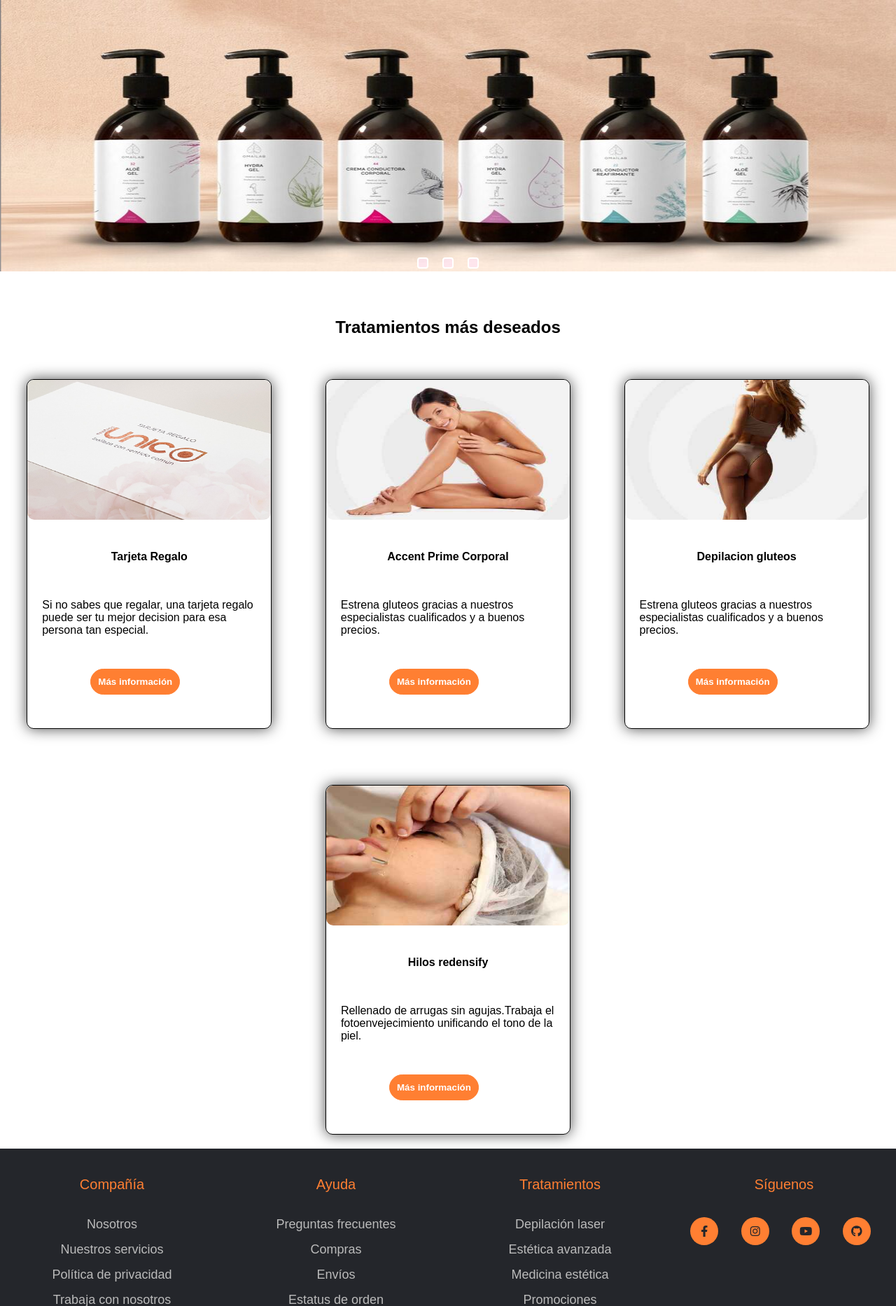
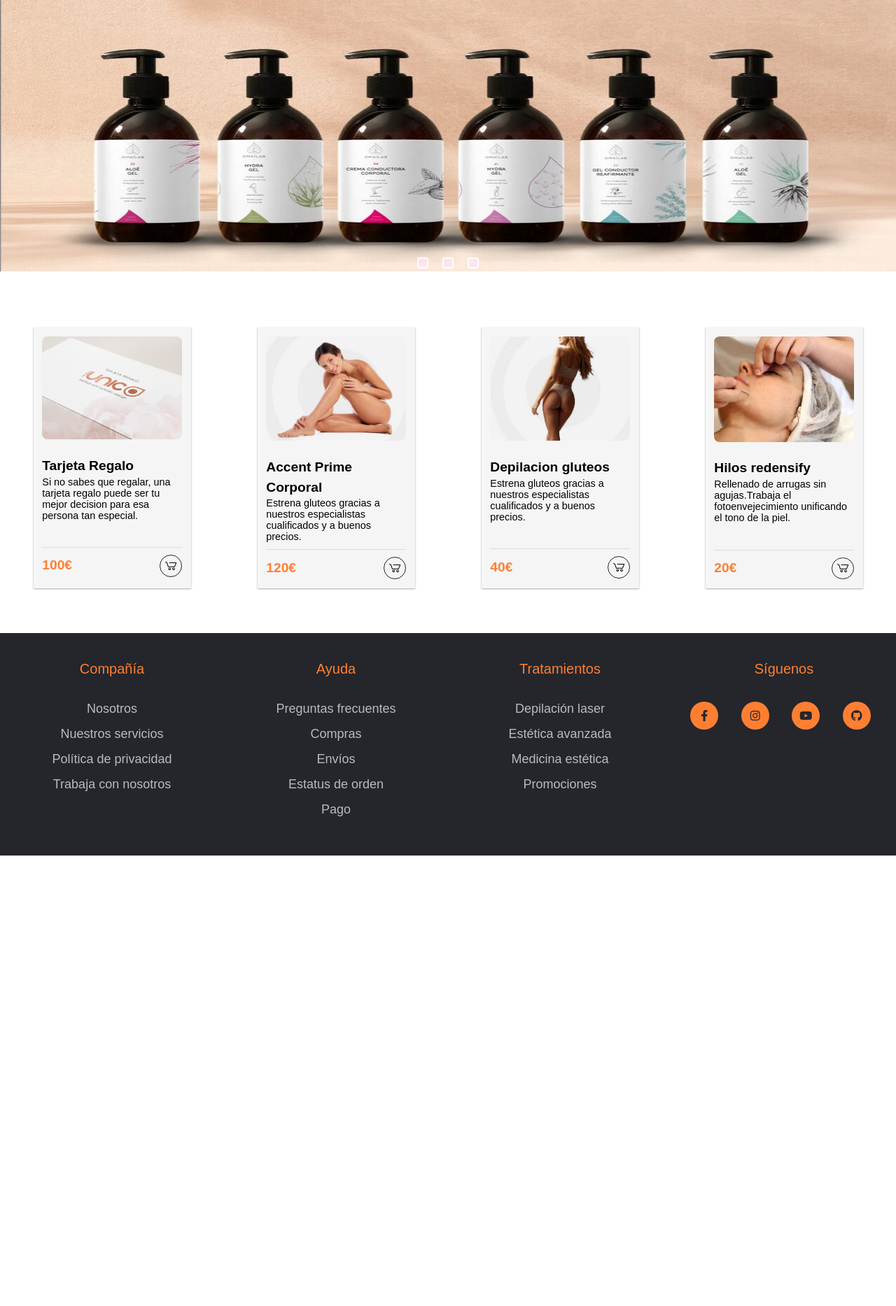
Before and after one commit to Fsolanaa/Vaguada2.0, a PHP site: page / in a window 1280 px wide. Shown: the part 161-2028 px from the top of the page at 70% size. After the commit the page ends 1384 px from the top, so only its background shows below. Run offline with PHP 8.4, Linux system fonts and the light colour scheme.

Commit message:
Nuevos product-cards (Index)

```diff
--- a/Centros_Unico/Productos.php
+++ b/Centros_Unico/Productos.php
@@ -11,7 +11,8 @@
     <link rel="stylesheet" href="styles/comun.css?v=<?php echo time(); ?>">
     <link rel="stylesheet" href="styles/productos.css?v=<?php echo time(); ?>">
     <link rel="stylesheet" href="styles/formInicio.css?v=<?php echo time(); ?>">
-    <link rel="stylesheet" href="styles/formRegistro.css?v=<?php echo time(); ?>">
+    <link rel="stylesheet" href="styles/productCards.css?v=<?php echo time(); ?>">
+
     <script>
         const arrayCatalogos = "<?php echo $arrayCatalogos ?>";
     </script>
--- a/Centros_Unico/index.php
+++ b/Centros_Unico/index.php
@@ -11,6 +11,8 @@
     <link rel="stylesheet" href="styles/index.css?v=<?php echo time(); ?>">
     <link rel="stylesheet" href="styles/formInicio.css?v=<?php echo time(); ?>">
     <link rel="stylesheet" href="styles/formRegistro.css?v=<?php echo time(); ?>">
+    <link rel="stylesheet" href="styles/productCards.css?v=<?php echo time(); ?>">
+
     <script src="js/contacto.js" defer></script>
     <script src="js/formularios.js" defer></script>
     <script src="js/logicaForms.js" defer></script>
@@ -61,62 +63,60 @@
             </div>
             <!-- Aqui acaba el slider -->
 
-
-            <h2>Tratamientos más deseados</h2>
-
             <section class="deseados">
 
-                <div class="marco">
 
-                    <img class="fotp" src="img/producto1Depi.png" alt="Tarjeta regalo">
+            <?php
+            $data = [
+                'img' => 'img/producto1Depi.png',
+                'titulo' => 'Tarjeta Regalo',
+                'texto' => 'Si no sabes que regalar, una tarjeta regalo puede ser tu mejor decision para esa
+                        persona tan especial.',
+                'coste' => '100€'
+            ];
+            include './include/cardProducto.php';
+            ?>
 
-                    <h4><strong>Tarjeta Regalo</strong></h4>
 
-                    <p class="parrafo">Si no sabes que regalar, una tarjeta regalo puede ser tu mejor decision para esa
-                        persona tan especial.</p>
+            <?php
+            $data = [
+                'img' => 'img/producto2ESTÉTICA.jpg',
+                'titulo' => 'Accent Prime Corporal',
+                'texto' => 'Estrena gluteos gracias a nuestros especialistas cualificados y a buenos precios.',
+                'coste' => '120€'
+            ];
+            include './include/cardProducto.php';
+            ?>
 
-                    <button class="boton"><strong>Más información</strong></button>
 
-                </div>
+            <?php
+            $data = [
+                'img' => 'img/producto1MEDI.jpg',
+                'titulo' => 'Depilacion gluteos',
+                'texto' => 'Estrena gluteos gracias a nuestros especialistas cualificados y a buenos precios.',
+                'coste' => '40€'
+            ];
+            include './include/cardProducto.php';
+            ?>
 
-                <div class="marco">
 
-                    <img class="fotp" src="img/producto2ESTÉTICA.jpg" alt="Depilacion gluteos">
+            <?php
+            $data = [
+                'img' => 'img/PRODUCTO4ESTETICA.jpg',
+                'titulo' => 'Hilos redensify',
+                'texto' => 'Rellenado de arrugas sin agujas.Trabaja el fotoenvejecimiento unificando el tono de
+                        la piel.',
+                'coste' => '20€'
+            ];
+            include './include/cardProducto.php';
+            ?>
 
-                    <h4><strong>Accent Prime Corporal</strong></h4>
 
-                    <p class="parrafo">Estrena gluteos gracias a nuestros especialistas cualificados y a buenos precios.
-                    </p>
 
-                    <button class="boton"><strong><strong>Más información</strong></strong></button>
 
-                </div>
 
-                <div class="marco">
 
-                    <img class="fotp" src="img/producto1MEDI.jpg" alt="Depilacion gluteos">
 
-                    <h4><strong>Depilacion gluteos</strong></h4>
-
-                    <p class="parrafo">Estrena gluteos gracias a nuestros especialistas cualificados y a buenos precios.
-                    </p>
-
-                    <button class="boton"><strong>Más información</strong></button>
-
-                </div>
-
-                <div class="marco">
-
-                    <img class="fotp" src="img/PRODUCTO4ESTETICA.jpg" alt="Depilacion gluteos">
-
-                    <h4><strong>Hilos redensify</strong></h4>
-
-                    <p class="parrafo">Rellenado de arrugas sin agujas.Trabaja el fotoenvejecimiento unificando el tono de
-                        la piel.</p>
-
-                    <button class="boton"><strong>Más información</strong></button>
-
-                </div>
 
             </section>
     </main>
--- a/Centros_Unico/styles/index.css
+++ b/Centros_Unico/styles/index.css
@@ -23,6 +23,7 @@
   animation-direction: alternate;
   animation-fill-mode: forwards; /*- ESTO LO QUE HACE ES QUE LA ANIMACIÓN COMIENZE POR EL PRINCIPIO -*/
   animation-iteration-count: infinite; /*- ESTO LO QUE HACE ES QUE NO TENGA FIN-*/
+
 }
 .item-slide {
   position: relative;
@@ -32,6 +33,7 @@
   flex-shrink: 0; /*- ESTO LO QUE HACE ES QUE ABARQUE TODO EL ESPACIO DE MANERA HORIZONTAL -*/
   flex-grow: 0;
   width: 100%;
+
 }
 .pagination {
   position: relative;
@@ -43,6 +45,7 @@
   align-items: center;
   justify-content: center;
   width: 100%;
+  margin-bottom: 5%;
 }
 .pagination-item {
   display: flex;
--- /dev/null
+++ b/Centros_Unico/styles/productCards.css
@@ -0,0 +1,91 @@
+/* From Uiverse.io by alexruix */
+.card {
+    width: 15%;
+    max-width: 300px;
+    min-width: 225px;
+    height: auto;
+    margin-bottom: 5%;
+    padding: .8em;
+    background: #f5f5f5;
+    position: relative;
+    overflow: visible;
+    box-shadow: 0 1px 3px rgba(0,0,0,0.12), 0 1px 2px rgba(0,0,0,0.24);
+  }
+
+   .card-img {
+    background-color: transparent;
+    height: auto;
+    width: 100%;
+    border-radius: .5rem;
+    transition: .3s ease;
+    overflow: hidden;
+  }
+
+
+   .card-info {
+    padding-top: 10%;
+    min-height: 150px;
+  }
+
+   svg {
+    width: 20px;
+    height: 20px;
+   }
+
+   .card-footer {
+    width: 100%;
+    display: flex;
+    justify-content: space-between;
+    align-items: center;
+    padding-top: 10px;
+    color:rgb(255, 127, 50) ;
+    border-top: 1px solid #ddd;
+   }
+
+   /*Text*/
+   .text-title {
+    font-weight: 900;
+    font-size: 1.2em;
+    line-height: 1.5;
+   }
+
+   .text-body {
+    font-size: .9em;
+    padding-bottom: 10px;
+   }
+
+   /*Button*/
+   .card-button {
+    border: 1px solid #252525;
+    display: flex;
+    padding: .3em;
+    cursor: pointer;
+    border-radius: 50px;
+    transition: .3s ease-in-out;
+   }
+
+   /*Hover*/
+   .card-img:hover {
+    transform: translateY(-25%);
+    box-shadow: rgba(226, 196, 63, 0.25) 0px 13px 47px -5px, rgba(180, 71, 71, 0.3) 0px 8px 16px -8px;
+   }
+
+   .card-button:hover {
+    border: 1px solid rgb(255, 127, 50);
+    background-color: rgb(255, 127, 50);
+   }
+
+
+   @media (max-width: 768px) {
+    .card {
+      width: 100%; /* Asegura que las tarjetas ocupen el ancho disponible */
+      height: auto; /* Permite que la altura se ajuste automáticamente */
+      padding: 1em;
+    }
+    .card-img {
+      height: 50%; /* Ajusta la altura de la imagen para pantallas pequeñas */
+    }
+    .card-info {
+      padding-top: 5%; /* Reduce los espacios para pantallas más pequeñas */
+    }
+  }
```
